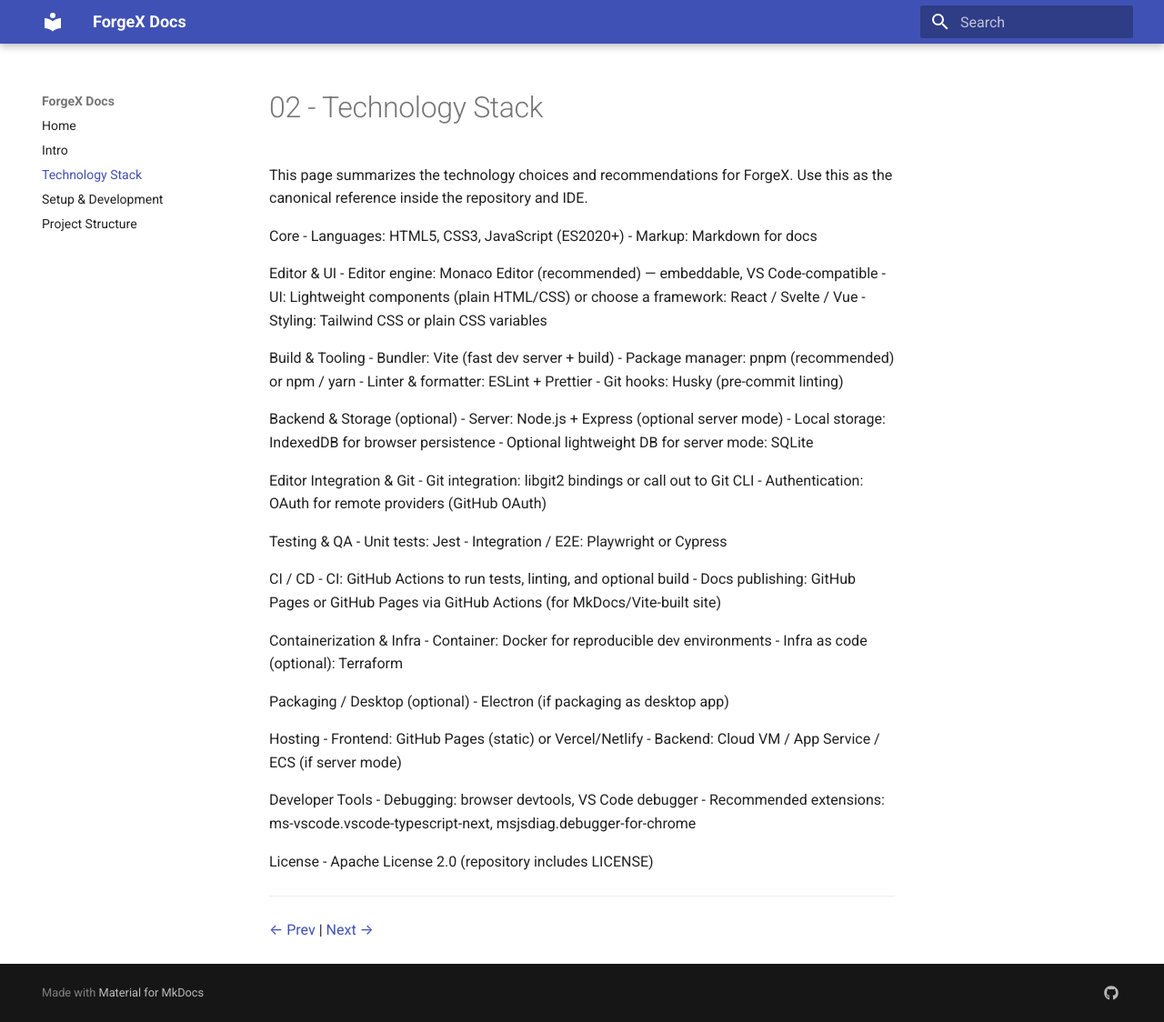
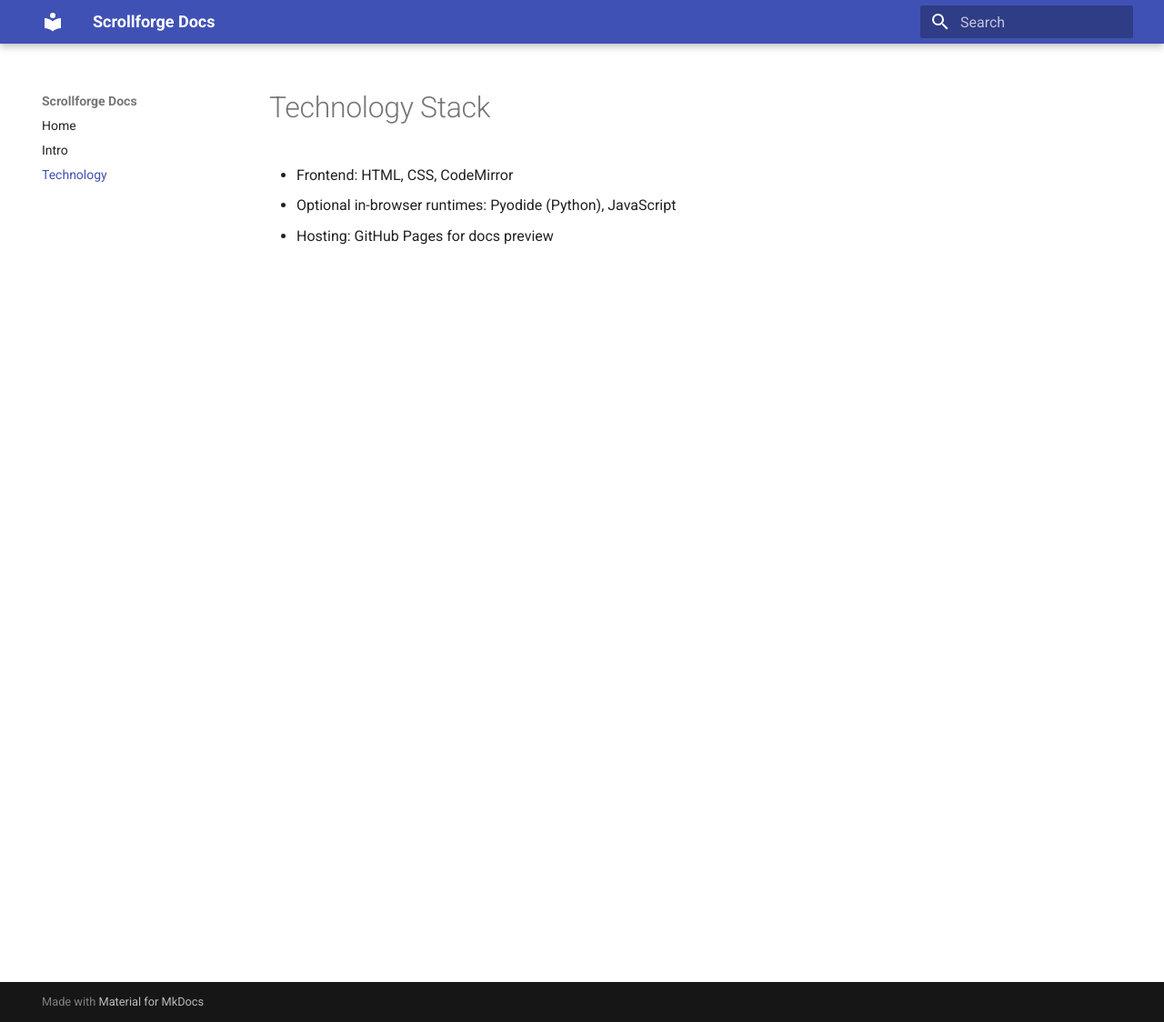
Before and after one commit to ThisiskrisG/ForgeX, an MkDocs documentation site: the page built from docs/02-Technology-Stack.md, in a window 1280 px wide and 1124 px high. Shown: the whole window at 91% size. Built offline with MkDocs 1.6.1 and Material for MkDocs 9.7.7, drawn with Linux system fonts in a browser that asks for light colours.

Commit message:
Add MkDocs config, docs, and GitHub Actions workflow for Pages preview (feature/docs-pages)

```diff
--- a/docs/02-Technology-Stack.md
+++ b/docs/02-Technology-Stack.md
@@ -1,57 +1,5 @@
-# 02 - Technology Stack
+# Technology Stack
 
-This page summarizes the technology choices and recommendations for ForgeX. Use this as the canonical reference inside the repository and IDE.
-
-Core
-- Languages: HTML5, CSS3, JavaScript (ES2020+)
-- Markup: Markdown for docs
-
-Editor & UI
-- Editor engine: Monaco Editor (recommended) — embeddable, VS Code-compatible
-- UI: Lightweight components (plain HTML/CSS) or choose a framework: React / Svelte / Vue
-- Styling: Tailwind CSS or plain CSS variables
-
-Build & Tooling
-- Bundler: Vite (fast dev server + build)
-- Package manager: pnpm (recommended) or npm / yarn
-- Linter & formatter: ESLint + Prettier
-- Git hooks: Husky (pre-commit linting)
-
-Backend & Storage (optional)
-- Server: Node.js + Express (optional server mode)
-- Local storage: IndexedDB for browser persistence
-- Optional lightweight DB for server mode: SQLite
-
-Editor Integration & Git
-- Git integration: libgit2 bindings or call out to Git CLI
-- Authentication: OAuth for remote providers (GitHub OAuth)
-
-Testing & QA
-- Unit tests: Jest
-- Integration / E2E: Playwright or Cypress
-
-CI / CD
-- CI: GitHub Actions to run tests, linting, and optional build
-- Docs publishing: GitHub Pages or GitHub Pages via GitHub Actions (for MkDocs/Vite-built site)
-
-Containerization & Infra
-- Container: Docker for reproducible dev environments
-- Infra as code (optional): Terraform
-
-Packaging / Desktop (optional)
-- Electron (if packaging as desktop app)
-
-Hosting
-- Frontend: GitHub Pages (static) or Vercel/Netlify
-- Backend: Cloud VM / App Service / ECS (if server mode)
-
-Developer Tools
-- Debugging: browser devtools, VS Code debugger
-- Recommended extensions: ms-vscode.vscode-typescript-next, msjsdiag.debugger-for-chrome
-
-License
-- Apache License 2.0 (repository includes LICENSE)
-
----
-
-[← Prev](intro.MD) | [Next →](03-Setup.md)
+- Frontend: HTML, CSS, CodeMirror
+- Optional in-browser runtimes: Pyodide (Python), JavaScript
+- Hosting: GitHub Pages for docs preview
--- a/mkdocs.yml
+++ b/mkdocs.yml
@@ -1,21 +1,8 @@
-site_name: ForgeX Docs
-site_description: Documentation for ForgeX (KristonIde)
-site_author: ThisiskrisG
-
+site_name: Scrollforge Docs
+repo_name: ForgeX
 nav:
   - Home: index.md
-  - Intro: intro.MD
-  - Technology Stack: 02-Technology-Stack.md
-  - Setup & Development: 03-Setup.md
-  - Project Structure: 04-Project-Structure.md
-
+  - Intro: intro.md
+  - Technology: 02-Technology-Stack.md
 theme:
   name: material
-  palette:
-    primary: indigo
-    accent: indigo
-
-extra:
-  social:
-    - type: github
-      link: https://github.com/ThisiskrisG/ForgeX
```
Also changed, not shown: docs/index.md (+3 -12 lines), docs/intro.md (added, +3 -0 lines), 1 other file.
